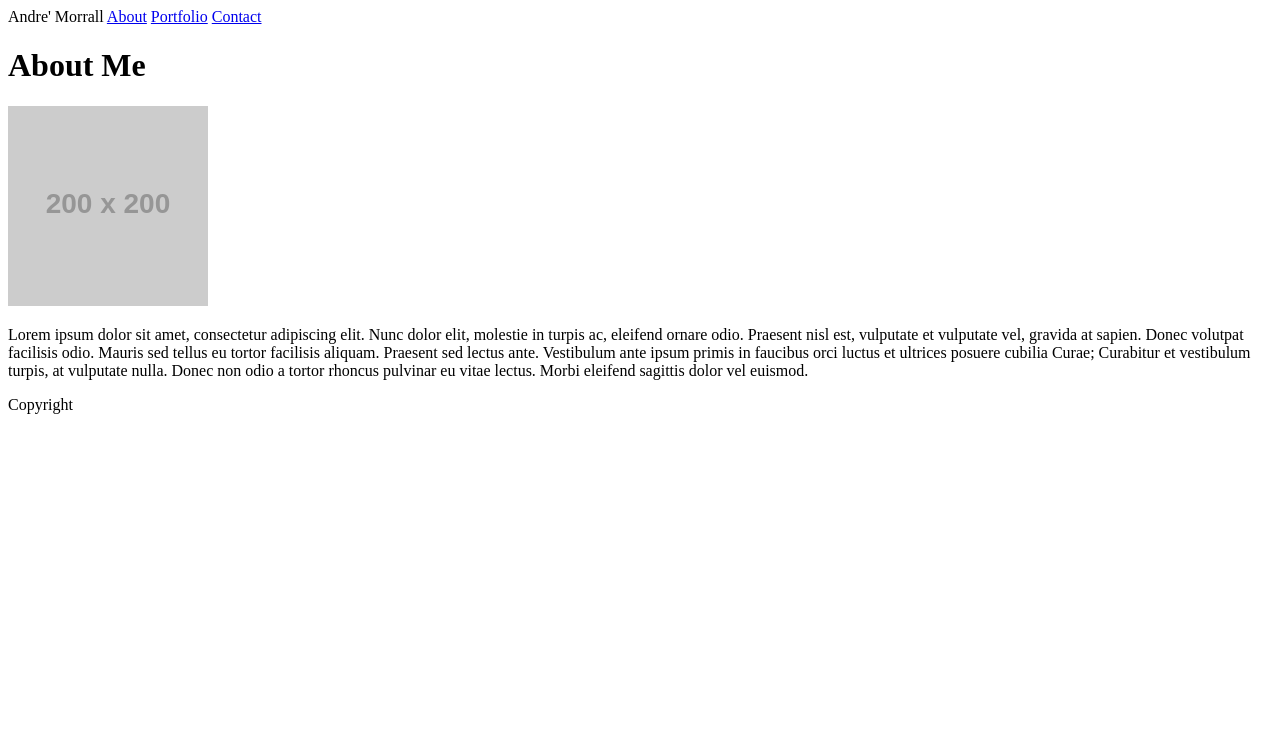
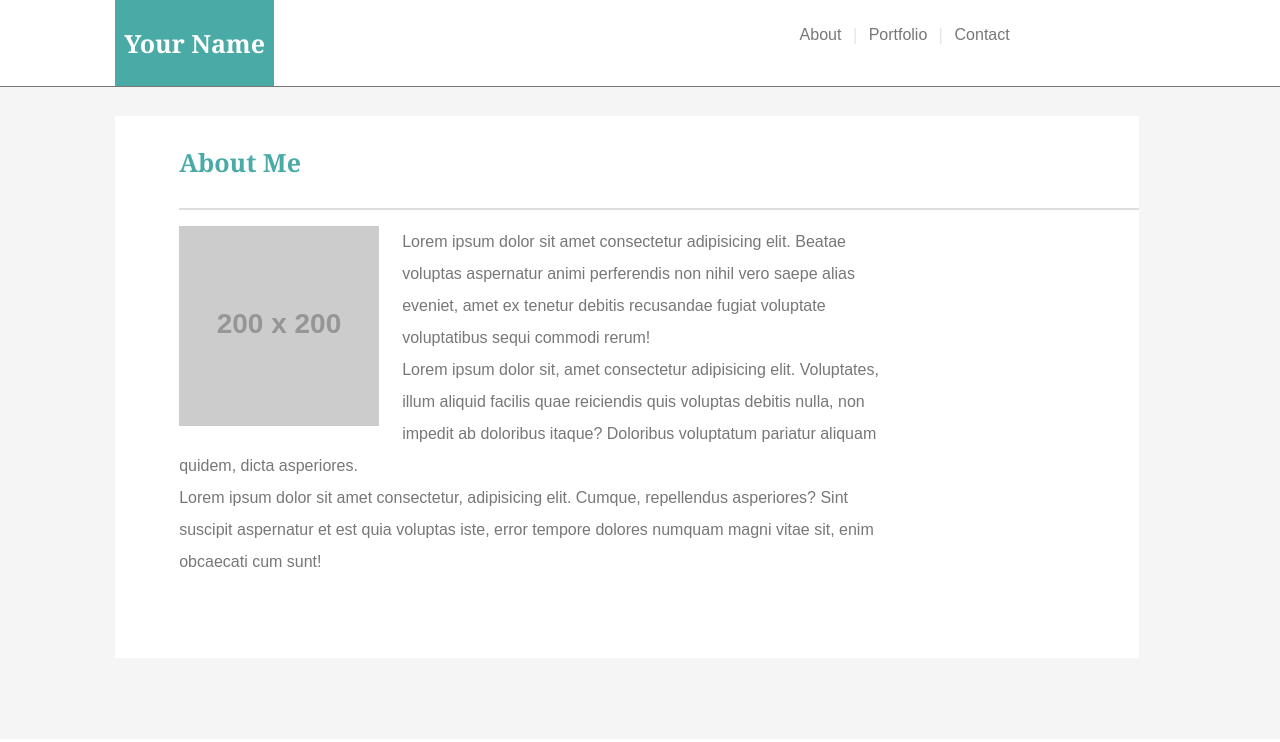
Before and after one commit to adotmorrall/Basic-Portfolio, a plain HTML site: page index.html in a window 1280 px wide. Drawn offline with Linux system fonts and the light colour scheme; files that its build step writes are made by us from their sources; placeholder pictures from the web are drawn by us.

Commit message:
Revamped index.html

```diff
--- a/assets/css/style.css
+++ b/assets/css/style.css
@@ -1 +1,92 @@
-/* Basic-Portfolio Stylesheet */
+/* Style sheet for index.html */
+
+/* * {
+    border: .2px solid gray;
+} */
+
+/*          Global style settings stars      */
+
+body {
+    margin: 0;
+    color: #777777;
+}
+a {
+    font-family: Arial, Helvetica, sans-serif;
+    text-decoration: none;
+    color: #777;
+}
+
+p {
+    font-family: Arial, Helvetica, sans-serif;
+    width: 75%;
+    float: none;
+    line-height: 2em;
+}
+
+h1 {
+    font-family: Georgia, 'Times New Roman', Times, serif;
+}
+img {
+    float: left;
+    margin-right: 23px;
+}
+
+/*          Global style settings end       */
+
+
+/* Style for the About me section */
+#about-box {
+    width: 960px;
+    margin-left:9%;
+    background-color: white;
+    padding-left: 5%;
+    padding-bottom: 5%;
+}
+/* Style for the top of the webpage */
+.header {
+    background-color: white;
+    border-bottom: 1px solid #777;
+}
+.main-box {
+    background-color: #4aaaa5;
+    color: white;
+    display:inline-block;
+    margin-left:9%;
+    padding: 9px;
+}
+/*Figure out how to keep the links from shifting */
+.sidebar {
+    display: inline-block;
+    width: 250px;
+    float: right;
+    padding-top: 2%;
+    padding-right: 18%;
+}
+.sidebar li {
+    list-style: none;
+}
+.nav-item {
+    display: inline-block;
+}
+
+.divider {
+    margin: 0 8px;
+    color:lightgray;
+}
+.main-box > h1 {
+    font-size: 25px;
+    background-color: #4aaaa5;
+    color: white;
+}
+.main-wrapper {
+    height: 80vh;
+    background-color: whitesmoke;
+    padding-top: 1%;
+}
+#about-box > h1 {
+    font-size: 25px;
+    color: #4aaaa5;
+    padding-top: 3%;
+    padding-bottom: 3%;
+    border-bottom: 2px solid #ddd;
+}
--- a/index.html
+++ b/index.html
@@ -4,18 +4,48 @@
     <meta charset="UTF-8">
     <meta name="viewport" content="width=device-width, initial-scale=1.0">
     <meta http-equiv="X-UA-Compatible" content="ie=edge">
-    <title>About</title>
+    <title>Document</title>
+    <link rel="stylesheet" href="style.css">
 </head>
 <body>
-    <header>
-        Andre' Morrall
-        <a href="#">About</a>
-        <a href="#">Portfolio</a>
-        <a href="#">Contact</a>
-    </header>
-    <h1>About Me</h1>
-    <img src="https://placehold.it/200x200" alt="MyPhoto">
-    <p>Lorem ipsum dolor sit amet, consectetur adipiscing elit. Nunc dolor elit, molestie in turpis ac, eleifend ornare odio. Praesent nisl est, vulputate et vulputate vel, gravida at sapien. Donec volutpat facilisis odio. Mauris sed tellus eu tortor facilisis aliquam. Praesent sed lectus ante. Vestibulum ante ipsum primis in faucibus orci luctus et ultrices posuere cubilia Curae; Curabitur et vestibulum turpis, at vulputate nulla. Donec non odio a tortor rhoncus pulvinar eu vitae lectus. Morbi eleifend sagittis dolor vel euismod.</p>
-    <footer>Copyright</footer>
+    <div class="container"><!-- ./container starts -->
+        <div class="header">
+        <div class="main-box"><!-- ./main-box-1 starts-->
+            <h1>Your Name</h1>
+        </div><!-- ./main-box-1 ends-->
+        <div class="sidebar"><!-- ./sidebar starts-->
+            <div class="nav-item"><a href="#">About</a></div>
+            <span class="divider">|</span>
+            <div class="nav-item"><a href="#">Portfolio</a></div>
+            <span class="divider">|</span>
+                <div class="nav-item"><a href="#">Contact</a></div>
+        </div><!-- ./sidebar ends-->
+    </div>
+
+        <!-- #main-box 'About me' starts-->
+        <div class="main-wrapper">
+        <div id="about-box">
+            <h1>About Me</h1>
+            <img src="http://placehold.it/200x200" alt="">
+            <p>Lorem ipsum dolor sit amet consectetur adipisicing elit. Beatae voluptas aspernatur animi perferendis non nihil vero saepe alias eveniet, amet ex tenetur debitis recusandae fugiat voluptate voluptatibus sequi commodi rerum! <br> Lorem ipsum dolor sit, amet consectetur adipisicing elit. Voluptates, illum aliquid facilis quae reiciendis quis voluptas debitis nulla, non impedit ab doloribus itaque? Doloribus voluptatum pariatur aliquam quidem, dicta asperiores. <br> Lorem ipsum dolor sit amet consectetur, adipisicing elit. Cumque, repellendus asperiores? Sint suscipit aspernatur et est quia voluptas iste, error tempore dolores numquam magni vitae sit, enim obcaecati cum sunt!</p>
+        </div>
+    </div>
+
+
+
+
+
+
+
+
+
+
+
+
+
+
+
+
+    </div><!-- ./container ends -->
 </body>
 </html>
```
Also changed, not shown: contact.html (deleted, +0 -23 lines), portfolio.html (deleted, +0 -24 lines).
